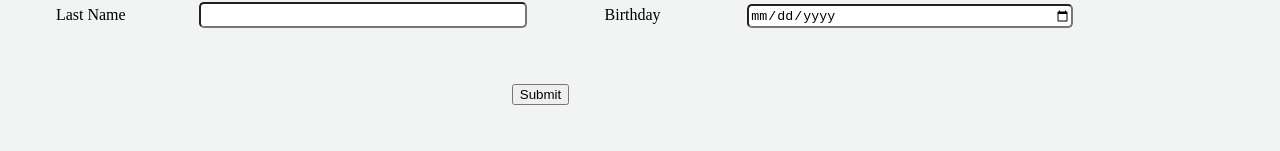
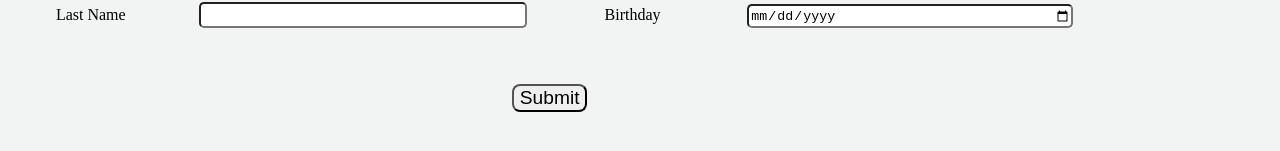
Before and after one commit to JayDesh/SignUp, a plain HTML site: page index.html in a window 1280 px wide. Shown: the part 227-378 px from the top of the page. Drawn offline with nearby package versions, Linux system fonts and the light colour scheme.

Commit message:
Style changes for Submit button

```diff
--- a/styles.css
+++ b/styles.css
@@ -49,6 +49,8 @@ input {
     margin: 50px;
     position: relative;
     left: 35%;
+    font-size: 120%;
+    border-radius: 8px;
 }
 
 form{
```
